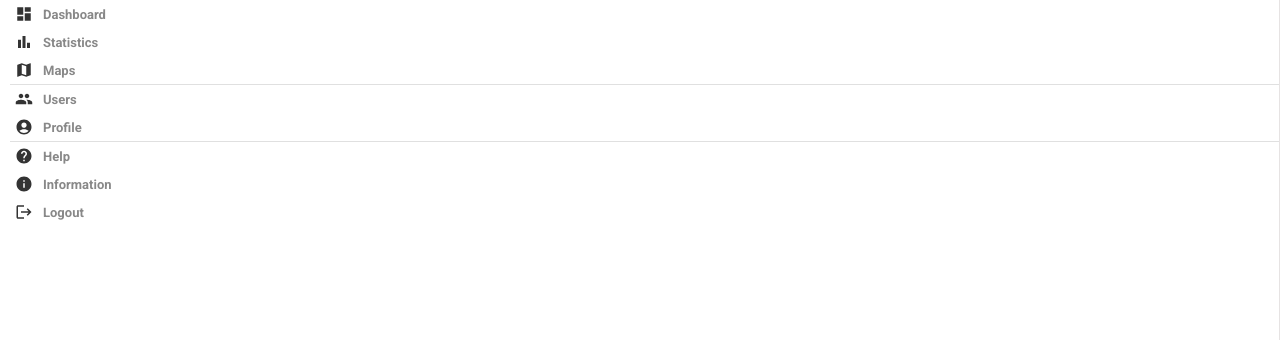
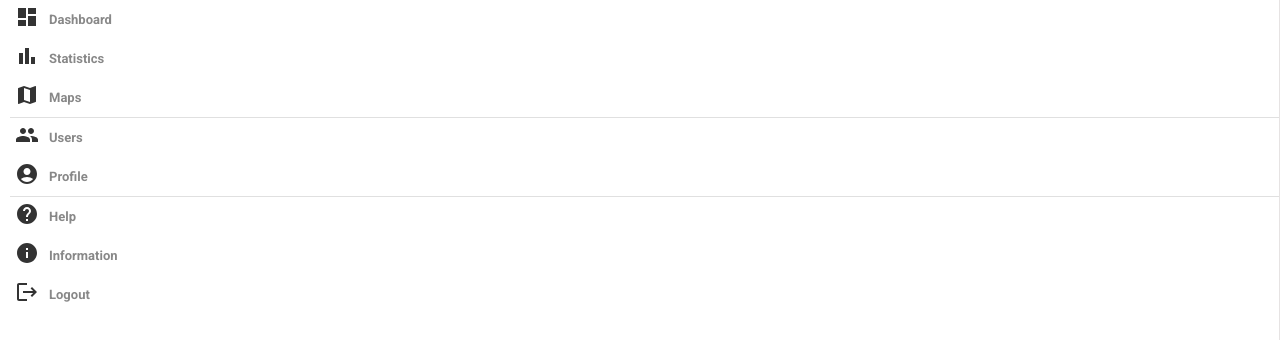
Before and after one commit to gabrielnmotta/webAthena, a React (Create React App) app: page /home in a window 1280 px wide. Shown: the top 340 px of the page. Built offline with nearby package versions, Linux system fonts and the light colour scheme.

Commit message:
looking the bugs on deepsource

```diff
--- a/src/components/Sidebar/index.tsx
+++ b/src/components/Sidebar/index.tsx
@@ -6,7 +6,7 @@ import AccountCircleIcon from "@mui/icons-material/AccountCircle";
 import HelpIcon from "@mui/icons-material/Help";
 import InfoIcon from "@mui/icons-material/Info";
 import LogoutIcon from "@mui/icons-material/Logout";
-import GroupIcon from '@mui/icons-material/Group';
+import GroupIcon from "@mui/icons-material/Group";
 import "./sidebar.scss";
 import DashboardIcon from "@mui/icons-material/Dashboard";
 
@@ -17,41 +17,57 @@ export function Sidebar() {
         <ul>
           <div className="main">
             <li>
-              <DashboardIcon className="icon" />
+              <div className="icon">
+                <DashboardIcon />
+              </div>
               <span role="button">Dashboard</span>
             </li>
             <li>
-              <BarChartIcon className="icon" />
+              <div className="icon">
+                <BarChartIcon />
+              </div>
               <span role="button">Statistics</span>
             </li>
             <li>
-              <MapIcon className="icon" />
+              <div className="icon">
+                <MapIcon />
+              </div>
               <span role="button">Maps</span>
             </li>
           </div>
           <Divider />
           <div className="users">
             <li>
-              <GroupIcon className="icon" />
+              <div className="icon">
+                <GroupIcon />
+              </div>
               <span role="button">Users</span>
             </li>
             <li>
-              <AccountCircleIcon className="icon" />
+              <div className="icon">
+                <AccountCircleIcon />
+              </div>
               <span>Profile</span>
             </li>
           </div>
           <Divider />
           <div className="settings">
             <li>
-              <HelpIcon className="icon" />
+              <div className="icon">
+                <HelpIcon />
+              </div>
               <span>Help</span>
             </li>
             <li>
-              <InfoIcon className="icon" />
+              <div className="icon">
+                <InfoIcon />
+              </div>
               <span>Information</span>
             </li>
             <li>
-              <LogoutIcon className="icon" />
+              <div className="icon">
+                <LogoutIcon />
+              </div>
               <span role="button">Logout</span>
             </li>
           </div>
--- a/src/pages/Login/index.tsx
+++ b/src/pages/Login/index.tsx
@@ -10,7 +10,7 @@ export function Login() {
     const navigate = useNavigate();
     const [loginEmail, setLoginEmail] = useState("");
     const [loginPassword, setLoginPassword] = useState("");
-    const [authing, setAuthing] = useState(false);
+    const [ , setAuthing] = useState(false);
 
 
     const login = async () => {
--- a/src/store/index.tsx
+++ b/src/store/index.tsx
@@ -1,4 +1,4 @@
-import { Action, configureStore, ThunkAction } from "@reduxjs/toolkit";
+import { configureStore } from "@reduxjs/toolkit";
 
 
 const store = configureStore({
```
